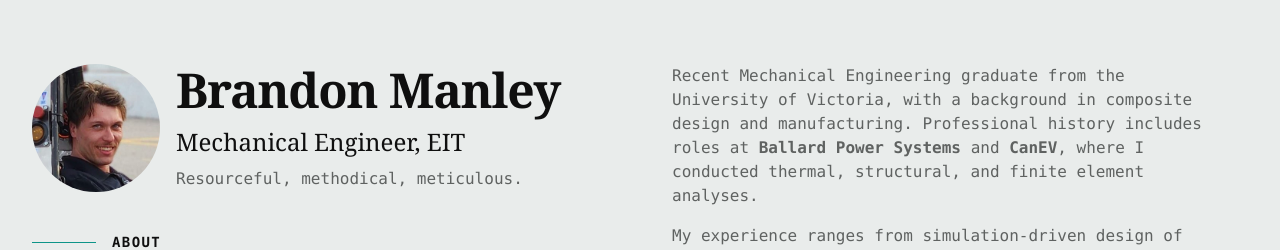
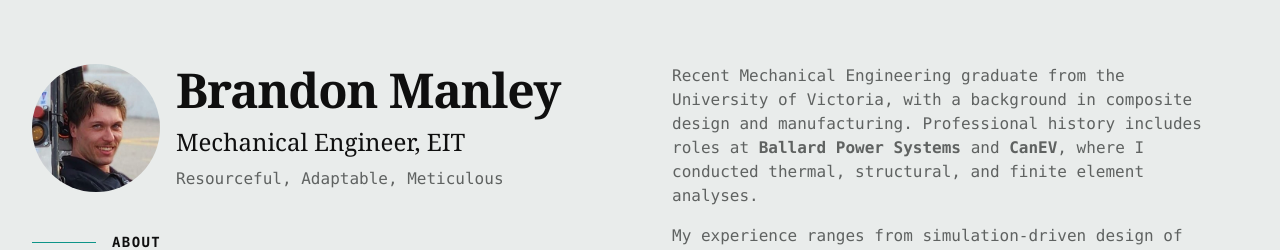
Before and after one commit to bmanley95/mech-eng-portfolio, a React (Vite) app: page / in a window 1280 px wide. Shown: the top 250 px of the page. Built offline with nearby package versions, Linux system fonts and the light colour scheme; no server answers; a web font is replaced by a local one.

Commit message:
fix: changed the 3 key words
Signed-off-by: Brandon Manley <brm2495@gmail.com>

```diff
--- a/src/data/localizedContent.ts
+++ b/src/data/localizedContent.ts
@@ -76,7 +76,7 @@ export const localizedContent: Record<'en', LocalizedContent> &
     title: 'Mechanical Engineer, EIT',
     location: 'Victoria, British Columbia 🇨🇦',
     email: 'brm2495@gmail.com',
-    tagline: 'Resourceful, methodical, meticulous.',
+    tagline: 'Resourceful, Adaptable, Meticulous',
     calendarUrl:
       'https://calendar.google.com/calendar/appointments/schedules/AcZssZ2UsH1ZA-unoHvKtoIIMU_nZkTpzDf2XSMJ76dPDECSe2fq3nT59wmYX4-o_0pttfIhIoNaDvPT?gv=true',
     social: {
```
